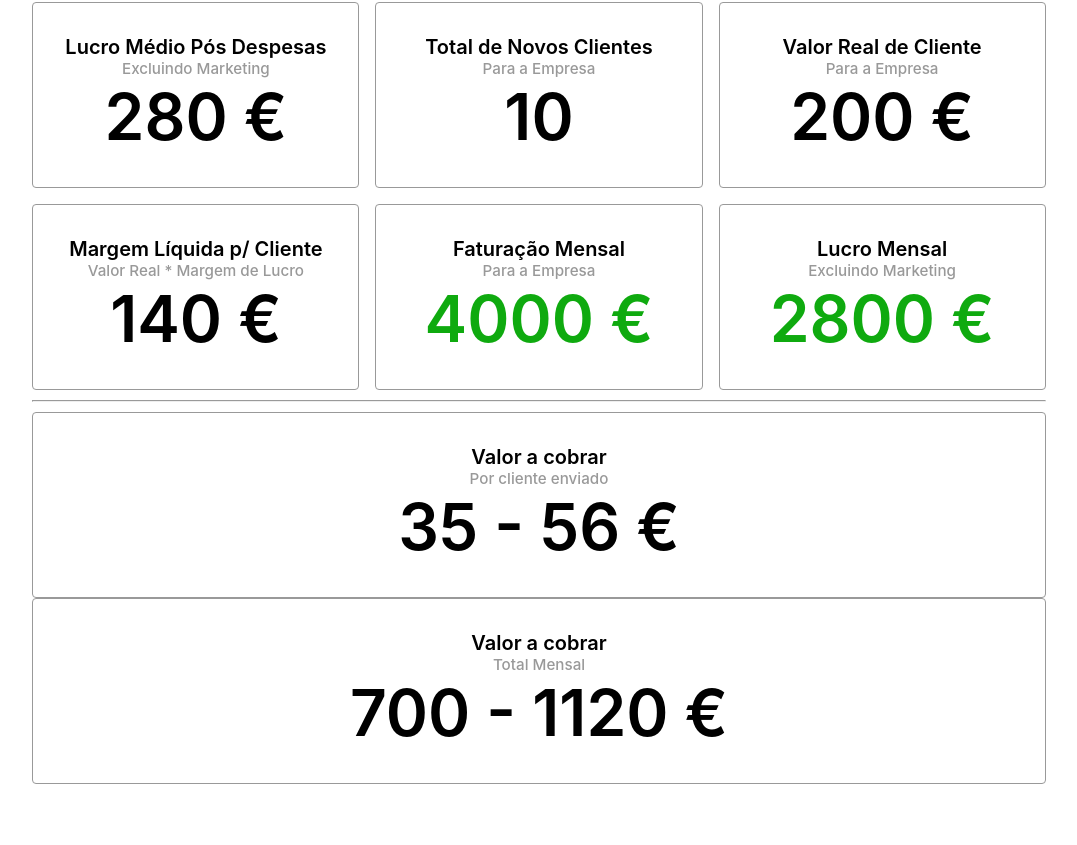
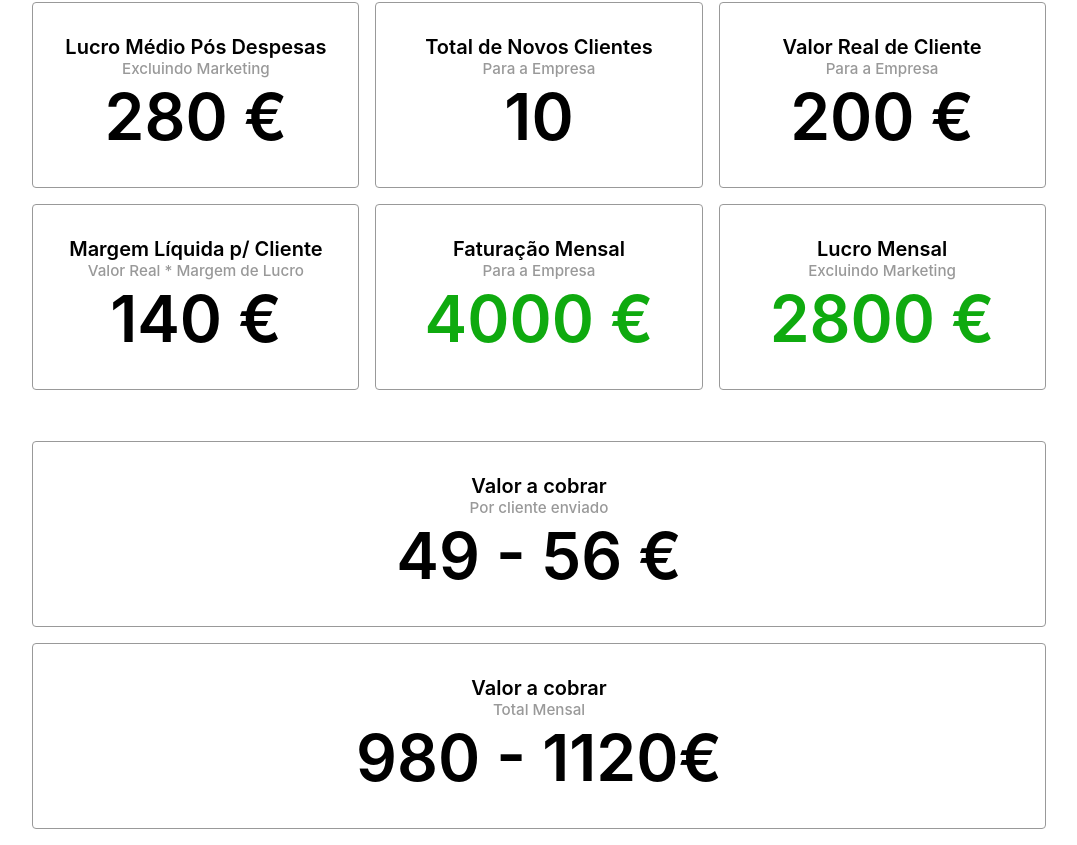
Before and after one commit to dinisrosas/leads, a Svelte app: page / in a window 1280 px wide. Shown: the part 246-1091 px from the top of the page, without its empty margins (101-1178 px from the left). Before the commit the page ends 1046 px from the top, so only its background shows below. Built offline with nearby package versions, Linux system fonts and the light colour scheme.

Commit message:
change tax

```diff
--- a/src/App.svelte
+++ b/src/App.svelte
@@ -95,7 +95,9 @@
     <Card>
       <span slot="title">Faturação Mensal</span>
       <span slot="subtitle">Para a Empresa</span>
-      <span slot="value" class="green">{round(actual_lead_value * leads)} €</span>
+      <span slot="value" class="green"
+        >{round(actual_lead_value * leads)} €</span
+      >
     </Card>
 
     <Card>
@@ -105,13 +107,12 @@
     </Card>
   </div>
 
-  <hr />
-
+  <div class="footer">
     <Card>
       <span slot="title">Valor a cobrar</span>
       <span slot="subtitle">Por cliente enviado</span>
       <span slot="value"
-      >{round(lead_net_margin * 0.25)} - {round(lead_net_margin * 0.4)} €</span
+        >{round(lead_net_margin * 0.35)} - {round(lead_net_margin * 0.4)} €</span
       >
     </Card>
 
@@ -119,11 +120,12 @@
       <span slot="title">Valor a cobrar</span>
       <span slot="subtitle">Total Mensal</span>
       <span slot="value"
-      >{round(lead_net_margin * leads * 0.25)} - {round(
+        >{round(lead_net_margin * leads * 0.35)} - {round(
           lead_net_margin * leads * 0.4
-      )} €</span
+        )}€</span
       >
     </Card>
+  </div>
 </main>
 
 <style>
@@ -138,6 +140,13 @@
     color: rgb(15, 170, 15);
   }
 
+  .footer {
+    display: flex;
+    flex-direction: column;
+    gap: 1rem;
+    margin-top: 3.2rem;
+  }
+
   @media (min-width: 580px) {
     .grid {
       grid-template-columns: 1fr 1fr;
```
Lines whose indentation alone changed are shown as unchanged.
